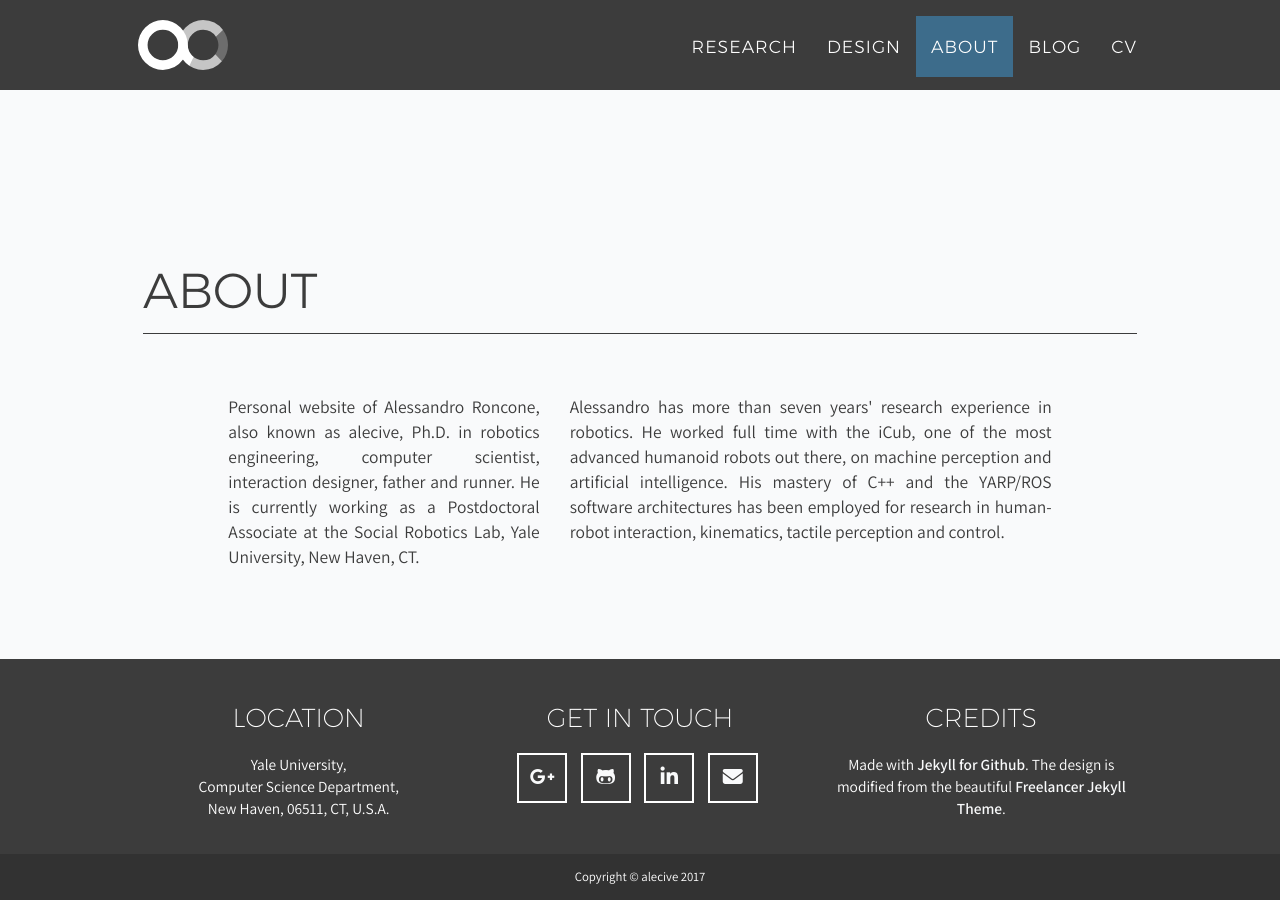
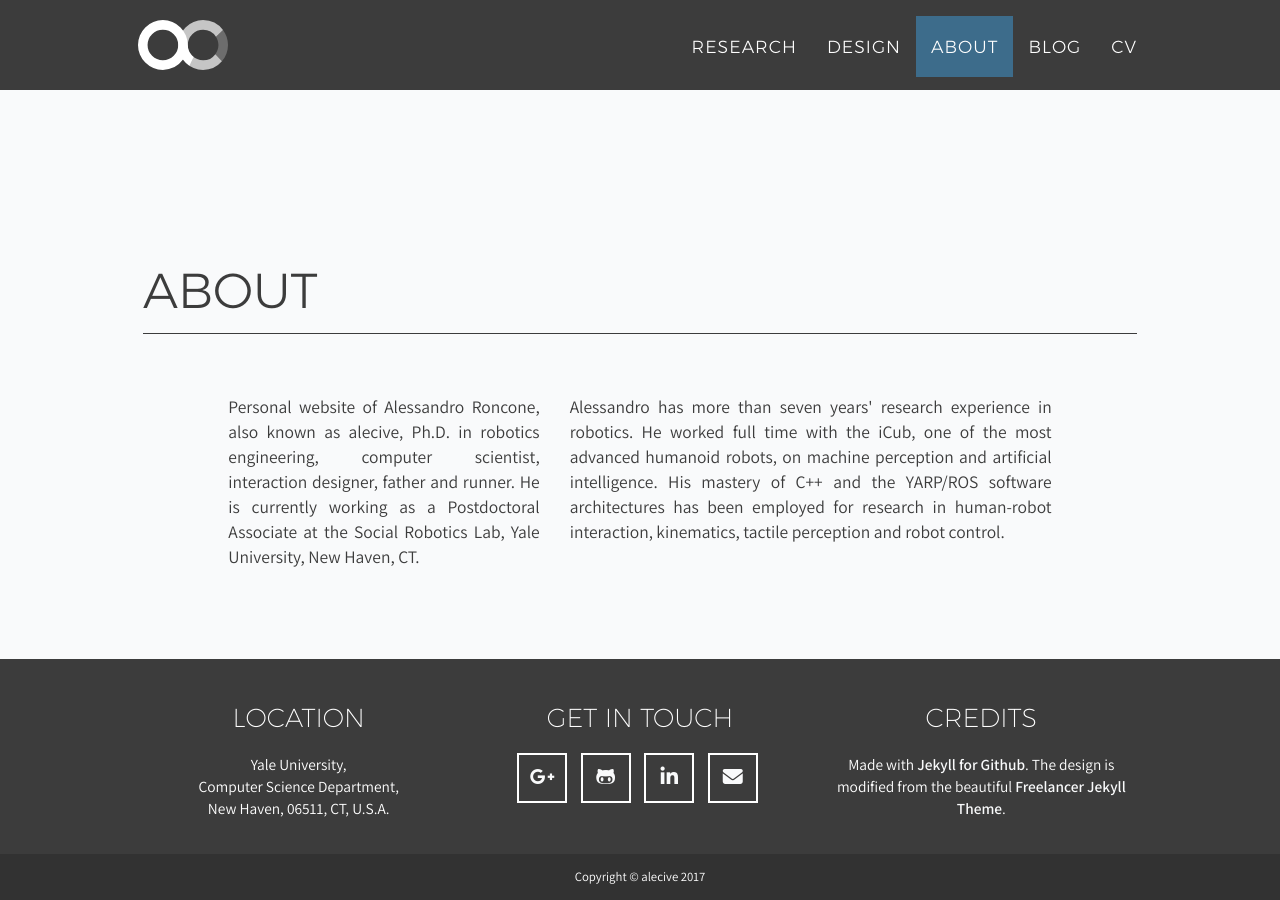
Before and after one commit to alecive/alecive.github.io, a Jekyll site: the page built from index.html, in a window 1280 px wide and 900 px high, scrolled down 3891 px. Built offline with Jekyll 4.4.1, drawn with Linux system fonts in a browser that asks for light colours; nearby versions of some CDN libraries; some web fonts are replaced.

Commit message:
[about] Minor change to text

```diff
--- a/_includes/about.html
+++ b/_includes/about.html
@@ -14,7 +14,7 @@
                 </div>
                 <div class="col-lg-6">
                     {% include years_elap.html from="2010" %}
-                    <p>Alessandro has more than {{ yearDiffStr | strip_newlines }} years' research experience in robotics. He worked full time with the iCub, one of the most advanced humanoid robots out there, on machine perception and artificial intelligence. His mastery of C++ and the YARP/ROS software architectures has been employed for research in human-robot interaction, kinematics, tactile perception and control.</p>
+                    <p>Alessandro has more than {{ yearDiffStr | strip_newlines }} years' research experience in robotics. He worked full time with the iCub, one of the most advanced humanoid robots, on machine perception and artificial intelligence. His mastery of C++ and the YARP/ROS software architectures has been employed for research in human-robot interaction, kinematics, tactile perception and robot control.</p>
                 </div>
                 <div class="col-lg-1"></div>
             </div>
```
